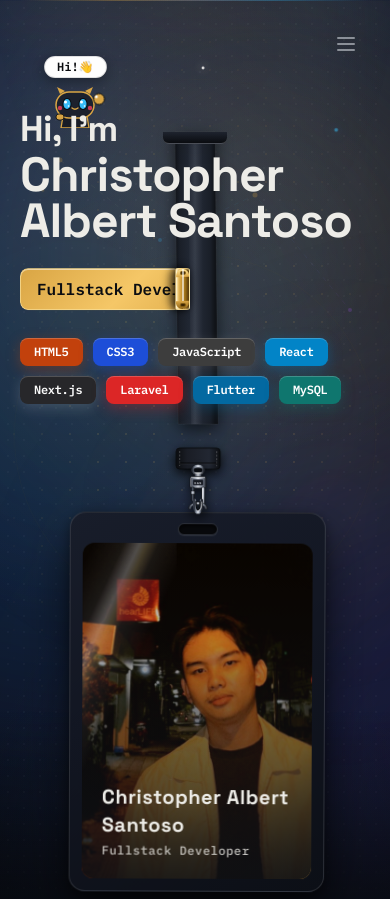
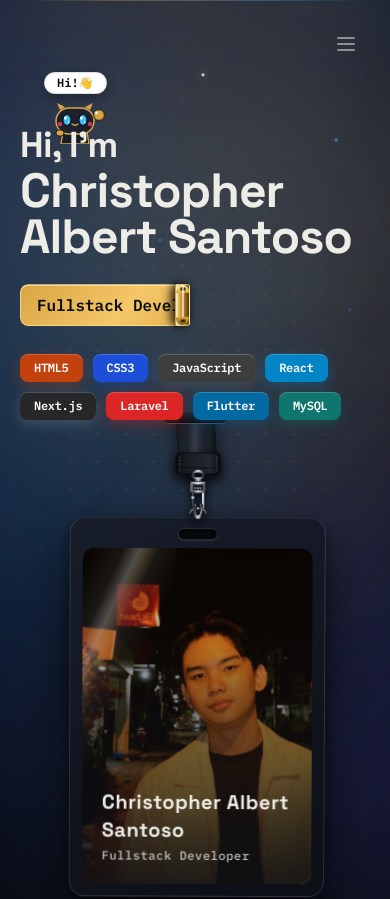
Before and after one commit to chrisalbertt/cobak, a React (Vite) app: page / in a window 390 px wide. Shown: the top 899 px of the page. Built offline with nearby package versions, Linux system fonts and the light colour scheme.

Commit message:
fix(mobile): responsive lanyard anchor preventing text overlap and expand Hero bottom spacing

```diff
--- a/src/components/Hero.jsx
+++ b/src/components/Hero.jsx
@@ -13,6 +13,18 @@ const ROLE = 'Fullstack Developer'
 // Smooth mathematical easing functions for organic physical motion
 function easeInOutCubic(x) {
   return x < 0.5 ? 4 * x * x * x : 1 - Math.pow(-2 * x + 2, 3) / 2
+}
+
+function useIsDesktop() {
+  const [isDesktop, setIsDesktop] = useState(() =>
+    typeof window !== 'undefined' ? window.innerWidth >= 1024 : true
+  )
+  useEffect(() => {
+    const handleResize = () => setIsDesktop(window.innerWidth >= 1024)
+    window.addEventListener('resize', handleResize)
+    return () => window.removeEventListener('resize', handleResize)
+  }, [])
+  return isDesktop
 }
 
 /* ─────────────────────────────────────────────────────────────
@@ -519,26 +531,29 @@ function RollerTypewriterBadge() {
 /* ─────────────────────────────────────────────────────────────
    Realistic Luxury Flat Ribbon Lanyard & Swivel Snap Hook Connector
 ───────────────────────────────────────────────────────────── */
-function LanyardAnchor() {
+function LanyardAnchor({ isDesktop }) {
   return (
-    <div className="absolute -top-80 left-1/2 -translate-x-1/2 z-30 pointer-events-none flex flex-col items-center">
+    <div
+      className={`absolute ${isDesktop ? '-top-80' : '-top-20'} left-1/2 -translate-x-1/2 z-30 pointer-events-none flex flex-col items-center transition-all duration-300`}
+    >
       {/* Sleek Flush Metallic Ceiling Slot (Scaled to 40px strap) */}
       <div className="w-16 h-3 bg-gradient-to-b from-[#1E232E] to-[#0A0C10] rounded-b-md shadow-lg border-b border-white/20" />
     </div>
   )
 }
 
-const LANYARD_REST_HEIGHT = 126 // Exact distance from ceiling to top of leather sleeve
 const STRAP_HALF_W = 20 // 40px wide custom luxury ribbon strap
 
-function DynamicLanyard({ x, y, rotateZ }) {
+function DynamicLanyard({ x, y, rotateZ, isDesktop }) {
   // Dynamic curved Bezier ribbon path with trigonometric rotation matching the card's tilt
   const strapPath = useTransform([x, y, rotateZ], ([cx, cy, rz]) => {
-    const rad = ((rz || 0) * Math.PI) / 180
-    // Origin of card motion.div is at (cx, cy + 343) for marginTop: 55px (longer lanyard)
-    // We anchor 8px inside the sleeve (local offset -56px) so the ribbon inserts seamlessly under the collar.
-    const sleeveX = cx + 56 * Math.sin(rad)
-    const sleeveY = cy + 343 - 56 * Math.cos(rad)
+    const safeCx = typeof cx === 'number' && !isNaN(cx) ? cx : 0
+    const safeCy = typeof cy === 'number' && !isNaN(cy) ? cy : 0
+    const safeRz = typeof rz === 'number' && !isNaN(rz) ? rz : 0
+    const rad = (safeRz * Math.PI) / 180
+    const anchorY = isDesktop ? 343 : 115
+    const sleeveX = safeCx + 56 * Math.sin(rad)
+    const sleeveY = safeCy + anchorY - 56 * Math.cos(rad)
 
     // Tangent vectors along the rotated leather sleeve top edge
     const cosR = Math.cos(rad)
@@ -565,9 +580,13 @@ function DynamicLanyard({ x, y, rotateZ }) {
 
   // Center subtle woven sheen highlight
   const sheenPath = useTransform([x, y, rotateZ], ([cx, cy, rz]) => {
-    const rad = ((rz || 0) * Math.PI) / 180
-    const sleeveX = cx + 56 * Math.sin(rad)
-    const sleeveY = cy + 343 - 56 * Math.cos(rad)
+    const safeCx = typeof cx === 'number' && !isNaN(cx) ? cx : 0
+    const safeCy = typeof cy === 'number' && !isNaN(cy) ? cy : 0
+    const safeRz = typeof rz === 'number' && !isNaN(rz) ? rz : 0
+    const rad = (safeRz * Math.PI) / 180
+    const anchorY = isDesktop ? 343 : 115
+    const sleeveX = safeCx + 56 * Math.sin(rad)
+    const sleeveY = safeCy + anchorY - 56 * Math.cos(rad)
     const cosR = Math.cos(rad)
     const sinR = Math.sin(rad)
     const hw = 7
@@ -591,10 +610,10 @@ function DynamicLanyard({ x, y, rotateZ }) {
 
   return (
     <svg
-      className="absolute -top-80 left-1/2 -translate-x-1/2 overflow-visible pointer-events-none z-0"
+      className={`absolute ${isDesktop ? '-top-80' : '-top-20'} left-1/2 -translate-x-1/2 overflow-visible pointer-events-none z-0`}
       width="400"
-      height="650"
-      viewBox="-200 0 400 650"
+      height={isDesktop ? 650 : 250}
+      viewBox={isDesktop ? "-200 0 400 650" : "-200 0 400 250"}
       style={{
         filter: 'drop-shadow(0 5px 8px rgba(0,0,0,0.6))',
       }}
@@ -814,6 +833,7 @@ function CardSwivelHardware() {
    Hanging 3D Interactive ID Card (Real-Time Physics + Pure Spring Recoil)
 ───────────────────────────────────────────────────────────── */
 function HangingIDCard() {
+  const isDesktop = useIsDesktop()
   const isDragging = useRef(false)
   const [isFlipped, setIsFlipped] = useState(false)
 
@@ -883,10 +903,10 @@ function HangingIDCard() {
       }}
     >
       {/* ── 1. Metal Swivel Clip Anchor at Top ── */}
-      <LanyardAnchor />
+      <LanyardAnchor isDesktop={isDesktop} />
 
       {/* ── 2. Fabric Lanyard Cord (follows card motion & tilt) ── */}
-      <DynamicLanyard x={cardX} y={cardY} rotateZ={rotateZ} />
+      <DynamicLanyard x={cardX} y={cardY} rotateZ={rotateZ} isDesktop={isDesktop} />
 
       {/* ── 3. Interactive Draggable 3D Card Assembly ── */}
       <motion.div
@@ -898,7 +918,7 @@ function HangingIDCard() {
           rotateY,
           rotateX,
           scale,
-          marginTop: '55px',
+          marginTop: isDesktop ? '55px' : '20px',
           transformStyle: 'preserve-3d',
           touchAction: 'none',
           willChange: 'transform',
@@ -1144,12 +1164,12 @@ export default function Hero({ isLoaded = false }) {
   return (
     <section
       id="home"
-      className="relative min-h-screen flex items-center justify-center px-5 sm:px-8 md:px-12 lg:px-16 overflow-hidden pt-20 pb-12"
+      className="relative min-h-screen flex items-center justify-center px-5 sm:px-8 md:px-12 lg:px-16 overflow-hidden pt-24 pb-28 sm:pt-28 sm:pb-36 lg:pt-20 lg:pb-24"
     >
       {/* ── 1. Dynamic Ambient Background System ── */}
       <HeroBackground />
 
-      <div className="w-full max-w-6xl mx-auto flex flex-col lg:flex-row items-center justify-center gap-8 lg:gap-16 xl:gap-20 py-8 sm:py-12 relative z-10">
+      <div className="w-full max-w-6xl mx-auto flex flex-col lg:flex-row items-center justify-center gap-12 sm:gap-16 lg:gap-16 xl:gap-20 py-8 sm:py-16 relative z-10">
         {/* Left — Text Information (Higher Z-Index so lanyard stays cleanly behind) */}
         <motion.div
           className="flex-1 min-w-0 relative z-30"
@@ -1210,7 +1230,7 @@ export default function Hero({ isLoaded = false }) {
 
         {/* Right — 3D Hanging ID Card */}
         <motion.div
-          className="flex-shrink-0 flex items-center justify-center relative z-20 mt-4 lg:mt-0"
+          className="flex-shrink-0 flex items-center justify-center relative z-20 mt-6 lg:mt-0"
           initial={{ opacity: 0, scale: 0.92, y: 30 }}
           {...(isLoaded
             ? {
```
